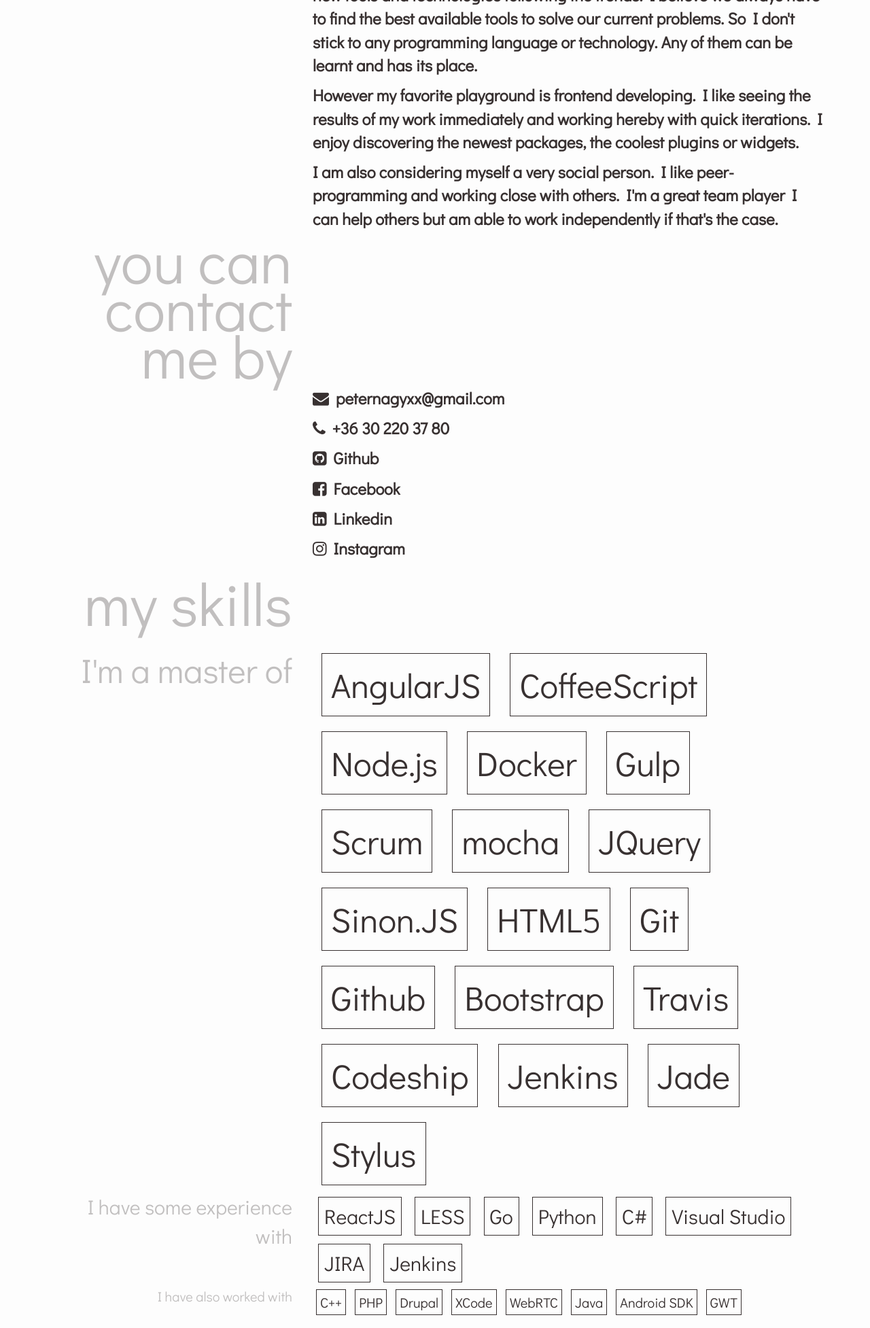
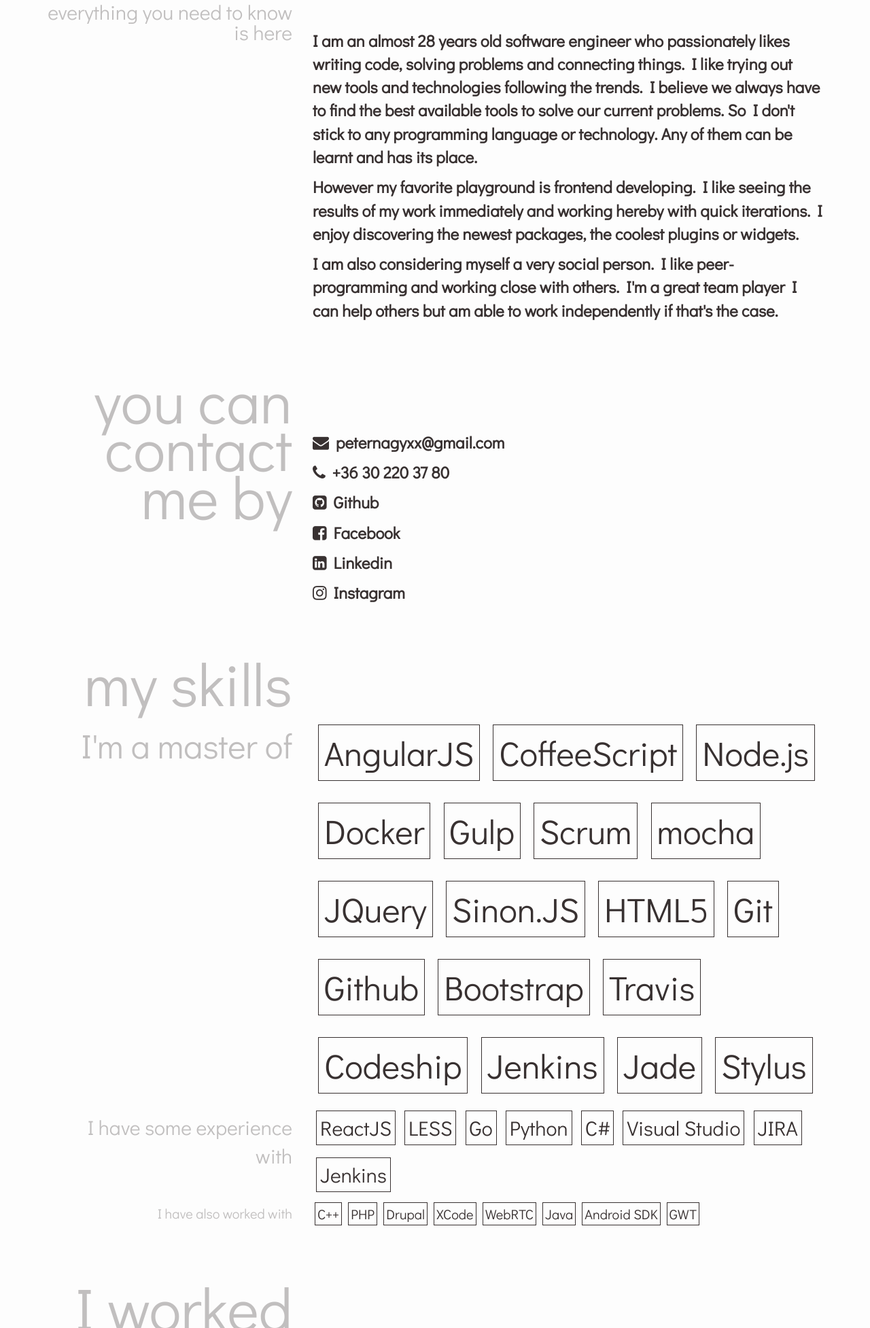
Before and after one commit to pnagy/pnagy.github.io, a website: page index.html in a window 1280 px wide. Shown: the part 846-2800 px from the top of the page at 68% size. Drawn offline with nearby package versions, Linux system fonts and the light colour scheme.

Commit message:
some minor correction

```diff
--- a/index.html
+++ b/index.html
@@ -3,18 +3,30 @@
     <title>Peter Nagy' CV</title>
     <meta charset="utf-8">
     <meta name="viewport" content="width=device-width, initial-scale=1">
-    <link rel="stylesheet" href="https://maxcdn.bootstrapcdn.com/bootstrap/3.3.6/css/bootstrap.min.css" integrity="sha384-1q8mTJOASx8j1Au+a5WDVnPi2lkFfwwEAa8hDDdjZlpLegxhjVME1fgjWPGmkzs7" crossorigin="anonymous">
+    <link rel="stylesheet" href="https://maxcdn.bootstrapcdn.com/bootstrap/3.3.6/css/bootstrap.min.css"
+          integrity="sha384-1q8mTJOASx8j1Au+a5WDVnPi2lkFfwwEAa8hDDdjZlpLegxhjVME1fgjWPGmkzs7" crossorigin="anonymous">
     <link rel="stylesheet" href="https://maxcdn.bootstrapcdn.com/font-awesome/4.5.0/css/font-awesome.min.css">
     <link rel="stylesheet" href="https://cdnjs.cloudflare.com/ajax/libs/bootstrap-social/4.12.0/bootstrap-social.css">
     <script src="https://ajax.googleapis.com/ajax/libs/jquery/2.2.0/jquery.min.js"></script>
     <script src="https://cdnjs.cloudflare.com/ajax/libs/jquery-easing/1.3/jquery.easing.min.js"></script>
-    <script src="https://maxcdn.bootstrapcdn.com/bootstrap/3.3.6/js/bootstrap.min.js" integrity="sha384-0mSbJDEHialfmuBBQP6A4Qrprq5OVfW37PRR3j5ELqxss1yVqOtnepnHVP9aJ7xS" crossorigin="anonymous"></script>
+    <script src="https://maxcdn.bootstrapcdn.com/bootstrap/3.3.6/js/bootstrap.min.js"
+            integrity="sha384-0mSbJDEHialfmuBBQP6A4Qrprq5OVfW37PRR3j5ELqxss1yVqOtnepnHVP9aJ7xS"
+            crossorigin="anonymous"></script>
     <link href='https://fonts.googleapis.com/css?family=Didact+Gothic' rel='stylesheet' type='text/css'>
-    <link rel="stylesheet" href="static/style.css" />
+    <link rel="stylesheet" href="static/style.css"/>
     <!-- Start of Woopra Code -->
     <script>
-        (function(){
-            var t,i,e,n=window,o=document,a=arguments,s="script",r=["config","track","identify","visit","push","call","trackForm","trackClick"],c=function(){var t,i=this;for(i._e=[],t=0;r.length>t;t++)(function(t){i[t]=function(){return i._e.push([t].concat(Array.prototype.slice.call(arguments,0))),i}})(r[t])};for(n._w=n._w||{},t=0;a.length>t;t++)n._w[a[t]]=n[a[t]]=n[a[t]]||new c;i=o.createElement(s),i.async=1,i.src="//static.woopra.com/js/w.js",e=o.getElementsByTagName(s)[0],e.parentNode.insertBefore(i,e)
+        (function () {
+            var t, i, e, n = window, o = document, a = arguments, s = "script", r = ["config", "track", "identify", "visit", "push", "call", "trackForm", "trackClick"], c = function () {
+                var t, i = this;
+                for (i._e = [], t = 0; r.length > t; t++)(function (t) {
+                    i[t] = function () {
+                        return i._e.push([t].concat(Array.prototype.slice.call(arguments, 0))), i
+                    }
+                })(r[t])
+            };
+            for (n._w = n._w || {}, t = 0; a.length > t; t++)n._w[a[t]] = n[a[t]] = n[a[t]] || new c;
+            i = o.createElement(s), i.async = 1, i.src = "//static.woopra.com/js/w.js", e = o.getElementsByTagName(s)[0], e.parentNode.insertBefore(i, e)
         })("woopra");
 
         if (window.location.hostname === "pnagy.github.io") {
@@ -26,10 +38,17 @@
         }
     </script>
     <script>
-        (function(i,s,o,g,r,a,m){i['GoogleAnalyticsObject']=r;i[r]=i[r]||function(){
-                    (i[r].q=i[r].q||[]).push(arguments)},i[r].l=1*new Date();a=s.createElement(o),
-                m=s.getElementsByTagName(o)[0];a.async=1;a.src=g;m.parentNode.insertBefore(a,m)
-        })(window,document,'script','//www.google-analytics.com/analytics.js','ga');
+        (function (i, s, o, g, r, a, m) {
+            i['GoogleAnalyticsObject'] = r;
+            i[r] = i[r] || function () {
+                        (i[r].q = i[r].q || []).push(arguments)
+                    }, i[r].l = 1 * new Date();
+            a = s.createElement(o),
+                    m = s.getElementsByTagName(o)[0];
+            a.async = 1;
+            a.src = g;
+            m.parentNode.insertBefore(a, m)
+        })(window, document, 'script', '//www.google-analytics.com/analytics.js', 'ga');
 
         if (window.location.hostname === "pnagy.github.io") {
             ga('create', 'UA-73265736-1', 'auto');
@@ -76,7 +95,7 @@
                 </div>
             </div>
         </div>
-        <div class="row image-row">
+        <div class="row">
             <div class="col-md-4">
                 <div class="learn-about-me">
                     learn about me
@@ -93,37 +112,53 @@
                 <div class="story-text-2 need-to-know">
                     everything you need to know is here
                 </div>
+            </div>
+            <div class="col-md-8">
+                <div class="intro">
+                    <p>I am an almost 28 years old software engineer who passionately likes writing code, solving problems
+                        and connecting things. I like trying out new tools and technologies following the trends. I believe
+                        we always have to find the best available tools to solve our current problems. So I don't stick to
+                        any programming language or technology. Any of them can be learnt and has its place.</p>
+
+                    <p>However my favorite playground is frontend developing. I like seeing the results of my work
+                        immediately and working hereby with quick iterations. I enjoy discovering the newest packages, the
+                        coolest plugins or widgets.</p>
+
+                    <p>I am also considering myself a very social person. I like peer-programming and working close with
+                        others. I'm a great team player I can help others but am able to work independently if that's the
+                        case.</p>
+                </div>
+            </div>
+        </div>
+        <div class="row">
+            <div class="col-md-4">
                 <div class="story-text-0 contact-me">
                     you can contact me by
                 </div>
             </div>
             <div class="col-md-8">
-                 <div class="intro">
-                    <p>I am an almost 28 years old software engineer who passionately likes writing code, solving problems and connecting things. I like trying out new tools and technologies following the trends. I believe we always have to find the best available tools to solve our current problems. So I don't stick to any programming language or technology. Any of them can be learnt and has its place.</p>
-                    <p>However my favorite playground is frontend developing. I like seeing the results of my work immediately and working hereby with quick iterations. I enjoy discovering the newest packages, the coolest plugins or widgets.</p>
-                    <p>I am also considering myself a very social person. I like peer-programming and working close with others. I'm a great team player I can help others but am able to work independently if that's the case.</p>
-                 </div>
-            </div>
-        </div>
-        <div class="row">
-            <div class="col-md-offset-4 col-md-8">
+                <div class="contacts">
                     <div class="contact-item">
                         <span class="fa fa-envelope"></span><a class="" target="_blank" href="mailto:peternagyxx@gmail.com">peternagyxx@gmail.com</a>
                     </div>
                     <div class="contact-item">
-                    <span class="fa fa-phone"></span><a class="" target="_blank" href="tel:+36302203780">+36 30 220 37 80</a>
+                        <span class="fa fa-phone"></span><a class="" target="_blank" href="tel:+36302203780">+36 30 220 37
+                        80</a>
                     </div>
                     <div class="contact-item">
                         <span class="fa fa-github-square"></span><a target="_blank" href="https://github.com/pnagy">Github</a>
                     </div>
                     <div class="contact-item">
-                    <span class="fa fa-facebook-square"></span><a target="_blank" href="https://www.facebook.com/peternagy0">Facebook</a>
+                        <span class="fa fa-facebook-square"></span><a target="_blank"
+                                                                      href="https://www.facebook.com/peternagy0">Facebook</a>
                     </div>
                     <div class="contact-item">
-                    <span class="fa fa-linkedin-square"></span><a target="_blank" href="https://hu.linkedin.com/in/peternagy3">Linkedin</a>
+                        <span class="fa fa-linkedin-square"></span><a target="_blank"
+                                                                      href="https://hu.linkedin.com/in/peternagy3">Linkedin</a>
                     </div>
                     <div class="contact-item">
                         <span class="fa fa-instagram"></span><a target="_blank" href="https://www.instagram.com/dumi_peti/">Instagram</a>
+                    </div>
                 </div>
             </div>
         </div>
@@ -132,13 +167,10 @@
                 <div class="story-text-0">
                     my skills
                 </div>
+                <div class="skill-level-3-title">I'm a master of</div>
             </div>
-        </div>
-        <div class="row">
-            <div class="col-md-4">
-                <div class="master-skill-title">I'm a master of</div>
-            </div>
-            <div class="col-md-8 skills-level-3">
+            <div class="col-md-8">
+                <div class="skills skills-level-3">
                     <div class="skill-list">
                         <span>AngularJS</span>
                         <span>CoffeeScript</span>
@@ -161,11 +193,13 @@
                     </div>
                 </div>
             </div>
+        </div>
         <div class="row">
             <div class="col-md-4">
-                <div class="exp-skill-title">I have some experience with</div>
+                <div class="skill-level-2-title">I have some experience with</div>
             </div>
-            <div class="col-md-8 skills-level-2">
+            <div class="col-md-8">
+                <div class="skills skills-level-2">
                     <div class="skill-list">
                         <span>ReactJS</span>
                         <span>LESS</span>
@@ -178,11 +212,13 @@
                     </div>
                 </div>
             </div>
+        </div>
         <div class="row">
             <div class="col-md-4">
-                <div class="work-skill-title">I have also worked with</div>
+                <div class="skill-level-1-title">I have also worked with</div>
             </div>
-            <div class="col-md-8 skills-level-1">
+            <div class="col-md-8">
+                <div class="skills skills-level-1">
                     <div class="skill-list">
                         <span>C++</span>
                         <span>PHP</span>
@@ -195,59 +231,70 @@
                     </div>
                 </div>
             </div>
+        </div>
         <div class="row">
             <div class="col-lg-4">
-                <div class="story-text-0 worked-at"> I worked at </div>
+                <div class="story-text-0 worked-at"> I worked at</div>
             </div>
             <div class="col-lg-8 jobs">
-                <div class="job-section">
+                <div class="job">
                     <div class="job-header">
-                        <div> Aug. 2014 - Feb. 2016 </div>
-                        <div><span class="job-title">Fullstack engineer</span>, <span class="job-place">Starschema Ltd.</span></div>
+                        <div> Aug. 2014 - Feb. 2016</div>
+                        <div><span class="job-title">Fullstack engineer</span>, <span
+                                class="job-place">Starschema Ltd.</span></div>
                     </div>
                     <div class="job-description">
-                        I was a member of an internal "startup" called VirtDB. VirtDB is a data virtualization solution. We implemented our solution as a micro-service architecture with many components. These components were written in C++ and NodeJs. My primary responsibility was the implementation of the GUI where the backend was made using NodeJs with Express and the frontend used AngularJS and React. I also took part in the development of other NodeJs components.
+                        I was a member of an internal "startup" called VirtDB. VirtDB is a data virtualization solution. We
+                        implemented our solution as a micro-service architecture with many components. These components were
+                        written in C++ and NodeJs. My primary responsibility was the implementation of the GUI where the
+                        backend was made using NodeJs with Express and the frontend used AngularJS and React. I also took
+                        part in the development of other NodeJs components.
                     </div>
                 </div>
-                <div class="job-section">
+                <div class="job">
                     <div class="job-header">
-                        <div> Apr. 2012 - Aug. 2014 </div>
+                        <div> Apr. 2012 - Aug. 2014</div>
                         <span class="job-title">Software engineer</span>, <span class="job-place">LogMeIn Inc.</span>
                     </div>
                     <div class="job-description">
-                        I was a member of a Scrum team at the R&D department of LogMeIn. I participated in many projects. The most notable ones are the followings:
+                        I was a member of a Scrum team at the R&D department of LogMeIn. I participated in many projects.
+                        The most notable ones are the followings:
                         <ul>
                             <li>Creating HTML5 libraries and applications using pure javascript and GWT.</li>
                             <li>Creating internal continous deployment tool using C#/.NET</li>
-                            <li>Developing cross-browser/cross-platform video conferencing tool using WebRTC in javascript, Qt/C++, python. During this project we made IOS and Android applications too.</li>
+                            <li>Developing cross-browser/cross-platform video conferencing tool using WebRTC in javascript,
+                                Qt/C++, python. During this project we made IOS and Android applications too.
+                            </li>
                         </ul>
                     </div>
                 </div>
-                <div class="job-section">
+                <div class="job">
                     <div class="job-header">
-                        <div> Nov. 2009 - Apr. 2012 </div>
+                        <div> Nov. 2009 - Apr. 2012</div>
                         <span class="job-title">Web developer</span>, <span class="job-place">University of Szeged</span>
                     </div>
                     <div class="job-description">
-                        I was a Drupal developer at the Software Engineering Department of University of Szeged. I used PHP, Javascript/JQuery and all of other basic web technologies.
+                        I was a Drupal developer at the Software Engineering Department of University of Szeged. I used PHP,
+                        Javascript/JQuery and all of other basic web technologies.
                     </div>
                 </div>
             </div>
         </div>
         <div class="row">
             <div class="col-lg-4">
-                <div class="story-text-0 schools"> my schools were </div>
+                <div class="story-text-0 schools"> my schools were</div>
             </div>
             <div class="col-lg-8 jobs">
-                <div class="job-section">
+                <div class="job">
                     <div class="job-header">
-                        <div> 2009 - 2012 </div>
-                        <div><span class="job-title">Computer Science Bsc.</span>, <span class="job-place">University of Szeged</span></div>
+                        <div> 2009 - 2012</div>
+                        <div><span class="job-title">Computer Science Bsc.</span>, <span class="job-place">University of Szeged</span>
                         </div>
                     </div>
-                <div class="job-section">
+                </div>
+                <div class="job">
                     <div class="job-header">
-                        <div> 2006 - 2009 </div>
+                        <div> 2006 - 2009</div>
                         <span class="job-title">Mathematics Bsc.</span>, <span class="job-place">University of Szeged</span>
                     </div>
                     <div class="job-description">
@@ -264,15 +311,24 @@
                 <div class="languages">
                     <div class="language-name">hungarian</div>
                     <div class="language-bar">
-                        <div class="full">&nbsp;</div><div class="full">&nbsp;</div><div class="full">&nbsp;</div><div class="full">natively</div>
+                        <div class="full">&nbsp;</div>
+                        <div class="full">&nbsp;</div>
+                        <div class="full">&nbsp;</div>
+                        <div class="full">natively</div>
                     </div>
                     <div class="language-name">english</div>
                     <div class="language-bar">
-                        <div class="full">&nbsp;</div><div class="full">&nbsp;</div><div class="full">fluently</div><div>&nbsp;</div>
+                        <div class="full">&nbsp;</div>
+                        <div class="full">&nbsp;</div>
+                        <div class="full">fluently</div>
+                        <div>&nbsp;</div>
                     </div>
                     <div class="language-name">french</div>
                     <div class="language-bar">
-                        <div class="full">basicly</div><div>&nbsp;</div><div>&nbsp;</div><div>&nbsp;</div>
+                        <div class="full">basicly</div>
+                        <div>&nbsp;</div>
+                        <div>&nbsp;</div>
+                        <div>&nbsp;</div>
                     </div>
                 </div>
             </div>
--- a/static/style.less
+++ b/static/style.less
@@ -36,26 +36,12 @@
   .story-text()
 }
 
+.image {
+  margin: 80px 0 80px 0;
+}
+
 .need-to-know {
   line-height: 1.0;
-}
-
-.contact-me {
-  margin-top: 400px;
-  line-height: 0.8;
-}
-
-.worked-at {
-  line-height: 0.8;
-  margin-top: 80px;
-}
-
-.schools {
-  line-height: 0.8;
-}
-
-.language {
-  line-height: 0.8;
 }
 
 body {
@@ -76,7 +62,8 @@
 .intro {
   font-size: @text-level-3;
   font-weight: bold;
-  margin-top: 20px;
+  margin-top: 40px;
+  margin-bottom: 80px;
 }
 
 .basic-info {
@@ -84,15 +71,12 @@
   font-weight: bold;
 }
 
-.image-row {
-  margin-top: 45px;
+.story-text-0 {
+  .story-text();
+  font-size: @text-level-0;
+  line-height: 0.8;
+
 }
-
-.story-text-0 {
-  font-size: @text-level-0;
-  .story-text()
-}
-
 .story-text-1 {
   font-size: @text-level-1;
   .story-text()
@@ -108,15 +92,6 @@
   .story-text()
 }
 
-.name {
-
-}
-
-.image {
-
-}
-
-
 .skill-list {
   span {
     display: inline;
@@ -124,49 +99,59 @@
   }
 }
 
-.skills-level-3 {
+.skills {
   span {
     border: solid 1px;
+    line-height: 2.3;
+  }
+}
+.skills-level-3 {
+  margin-top: 80px;
+  span {
     font-size: @skill-title-3;
-    padding: 13px;
-    margin: 13px;
-    line-height: 2.3;
+    padding: 8px;
+    margin: 8px;
   }
 }
 
 .skills-level-2 {
   span {
-    border: solid 1px;
     font-size: @skill-title-2;
-    padding: 8px;
-    margin: 8px;
-    line-height: 2.3;
+    padding: 5px;
+    margin: 5px;
   }
 }
 
 .skills-level-1 {
+  margin-bottom: 80px;
   span {
-    border: solid 1px;
     font-size: @skill-title-1;
-    padding: 5px;
-    margin: 5px;
-    line-height: 2.3;
+    padding: 3px;
+    margin: 3px;
   }
 }
 
-.master-skill-title {
+.skill-level-3-title {
   .story-text();
   font-size: @skill-title-3;
+  padding-top: 21px;
 }
 
-.exp-skill-title {
+.skill-level-2-title {
   .story-text();
   font-size: @skill-title-2;
+  padding-top: 13px;
 }
 
-.work-skill-title {
+.skill-level-1-title {
   .story-text();
   font-size: @skill-title-1;
+  padding-top: 8px;
+}
+
+.contacts {
+  margin-bottom: 80px;
+  margin-top: 80px;
 }
 
 .contact-item {
@@ -181,7 +166,7 @@
   }
 }
 
-.job-section {
+.job {
   margin-top: 40px;
 }
 
@@ -198,16 +183,17 @@
 }
 
 .jobs {
-  margin-top: 150px;
+  margin-top: 40px;
+  margin-bottom: 60px;
 }
 
 .container {
   margin-bottom: 200px;
 }
 
-
 .languages {
-  margin-top: 120px;
+  margin-top: 80px;
+  margin-bottom: 60px;
 }
 
 .language-name {
```
Also changed, not shown: static/style.css. Lines whose indentation alone changed are shown as unchanged.
